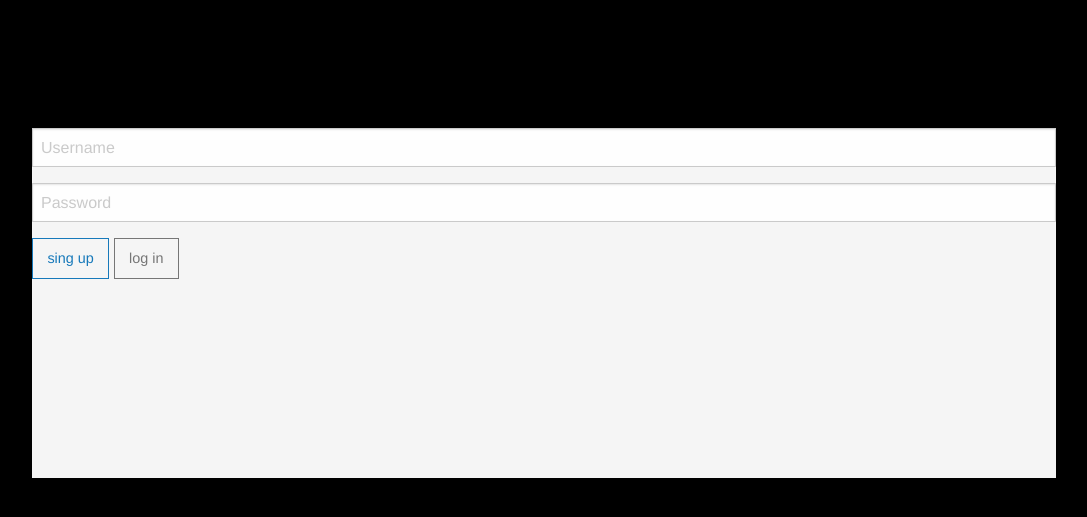
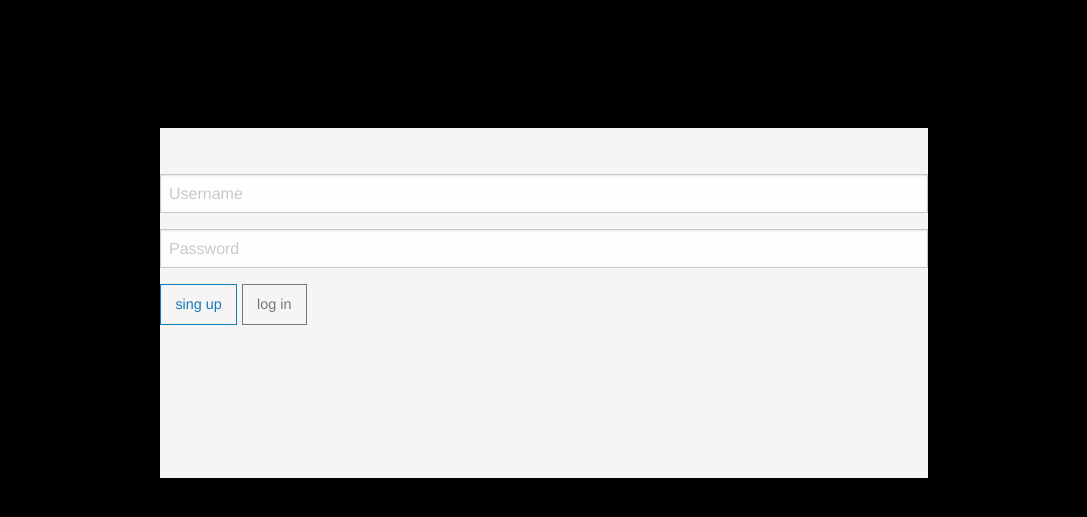
Before and after one commit to BethMwangi/library_system_python, a Flask app: page /login in a window 1280 px wide. Shown: the top 517 px of the page, without its empty margins (96-1183 px from the left). Run offline with Flask 2, Linux system fonts and the light colour scheme; some libraries are stand-ins or nearby versions.

Commit message:
form positining

```diff
--- a/static/style.css
+++ b/static/style.css
@@ -2,9 +2,12 @@ body {
     background-color: black;
 }
 .container {
-    width: 80%;
+    width: 60%;
     margin: 0 auto;
     margin-top: 10%;
     height: 350px;
     background-color: whitesmoke;
 }
+form {
+    padding-top: 6%;
+}
```
